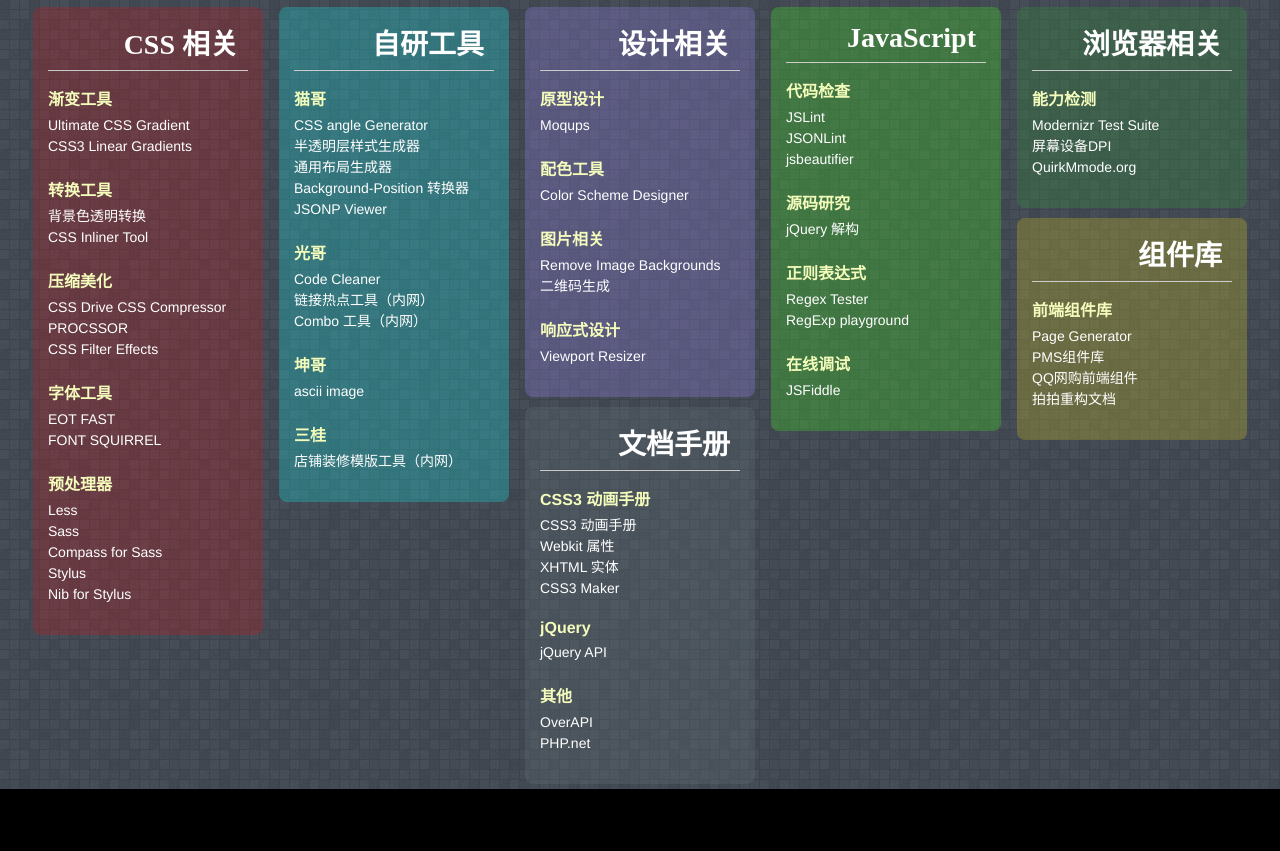
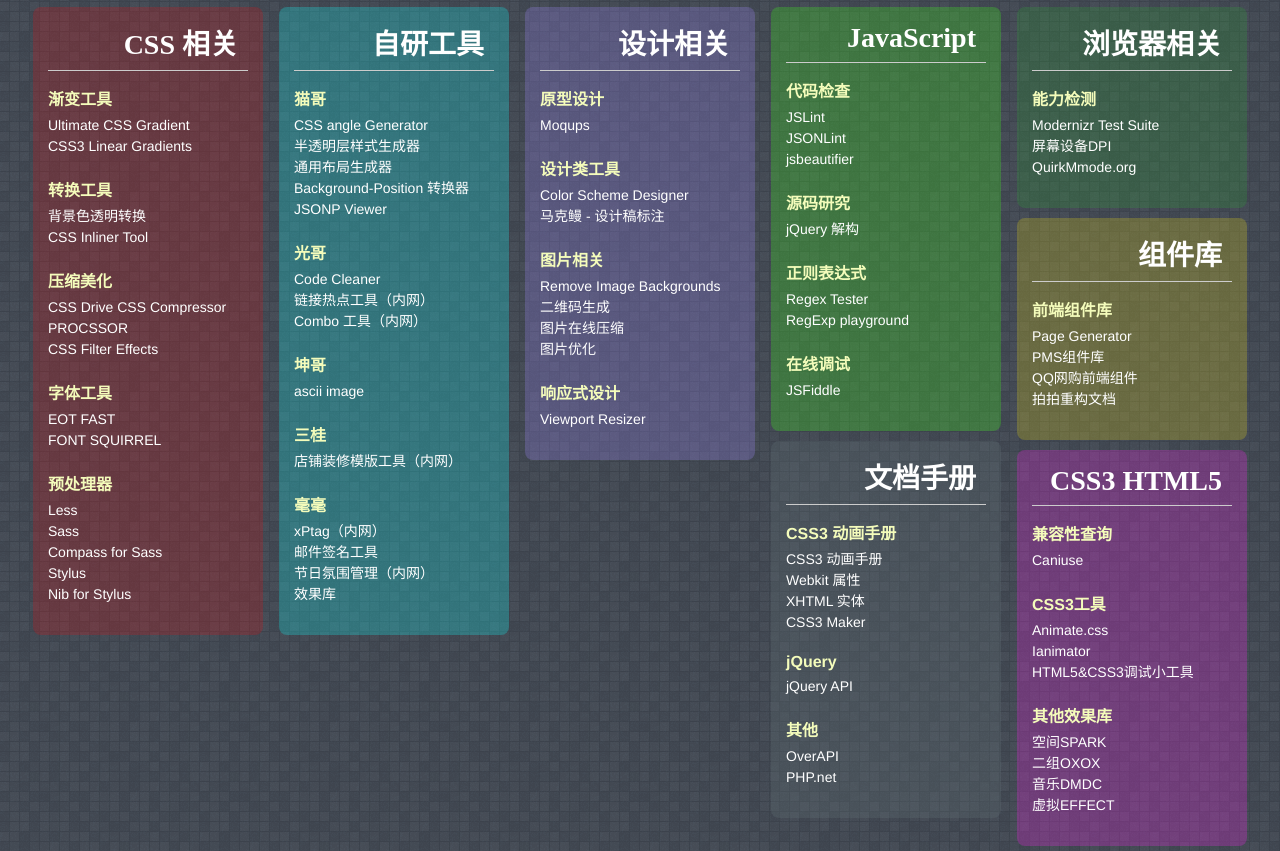
Before and after one commit to d9/tools, a plain HTML site: page index.htm in a window 1280 px wide. Shown: the part 43-894 px from the top of the page. Before the commit the page ends 832 px from the top, so only its background shows below. Drawn offline with Linux system fonts and the light colour scheme.

Commit message:
增加工具链接

```diff
--- a/index.htm
+++ b/index.htm
@@ -113,6 +113,16 @@
             <li><a title="店铺装修模版工具" href="http://ecd.ecc.com/samgui/cp/shop.html">店铺装修模版工具（内网）</a></li>
         </ul>
     </div>
+
+    <div class="board-card">
+        <h3 class="board-card-title">毫毫</h3>
+        <ul>
+            <li><a title="xPtag" href="http://ppms.paipaioa.com/plugin/xptag/index.html">xPtag（内网）</a></li>
+            <li><a title="邮件签名工具" href="http://ecd.ecc.com/sign/php/">邮件签名工具</a></li>
+            <li><a title="节日氛围管理" href="http://ppms.paipaioa.com/php/logo_list.php">节日氛围管理（内网）</a></li>
+            <li><a title="效果库" href="http://hohoo.me/demo/lib/">效果库</a></li>
+        </ul>
+    </div>
 </div>
 
 <div class="board masonry-brick">
@@ -126,9 +136,10 @@
     </div>
 
     <div class="board-card">
-        <h3 class="board-card-title">配色工具</h3>
+        <h3 class="board-card-title">设计类工具</h3>
         <ul>
             <li><a href="http://www.colorschemedesigner.com/">Color Scheme Designer</a></li>
+            <li><a href="http://www.getmarkman.com/">马克鳗 - 设计稿标注</a></li>
         </ul>
     </div>
 
@@ -137,6 +148,8 @@
         <ul>
             <li><a href="http://clippingmagic.com/">Remove Image Backgrounds</a></li>
             <li><a href="http://goqr.me/">二维码生成</a></li>
+            <li><a href="http://punypng.com/">图片在线压缩</a></li>
+            <li><a href="http://tu.oa.com/">图片优化</a></li>
         </ul>
     </div>
 
@@ -240,6 +253,37 @@
 
 </div>
 
+<div class="board masonry-brick">
+    <h2 class="board-title">CSS3 HTML5</h2>
+
+    <div class="board-card">
+        <h3 class="board-card-title">兼容性查询</h3>
+        <ul>
+            <li><a href="http://caniuse.com/">Caniuse</a></li>
+        </ul>
+    </div>
+
+    <div class="board-card">
+        <h3 class="board-card-title">CSS3工具</h3>
+        <ul>
+        	<li><a href="http://daneden.me/animate/">Animate.css</a></li>
+            <li><a href="http://ianimator.kundy.net/">Ianimator</a></li>
+            <li><a href="http://webdirections.org/tools/">HTML5&CSS3调试小工具</a></li>
+        </ul>
+    </div>
+
+    <div class="board-card">
+        <h3 class="board-card-title">其他效果库</h3>
+        <ul>
+            <li><a href="http://spark.oa.com/index.html">空间SPARK</a></li>
+            <li><a href="http://oxox.io/">二组OXOX</a></li>
+            <li><a href="http://dmdc.oa.com/lab.html">音乐DMDC</a></li>
+            <li><a href="http://dev.chong.cm.com/index.php/effect/index">虚拟EFFECT</a></li>
+        </ul>
+    </div>
+
+</div>
+
 </div>
 
 </body>
```
